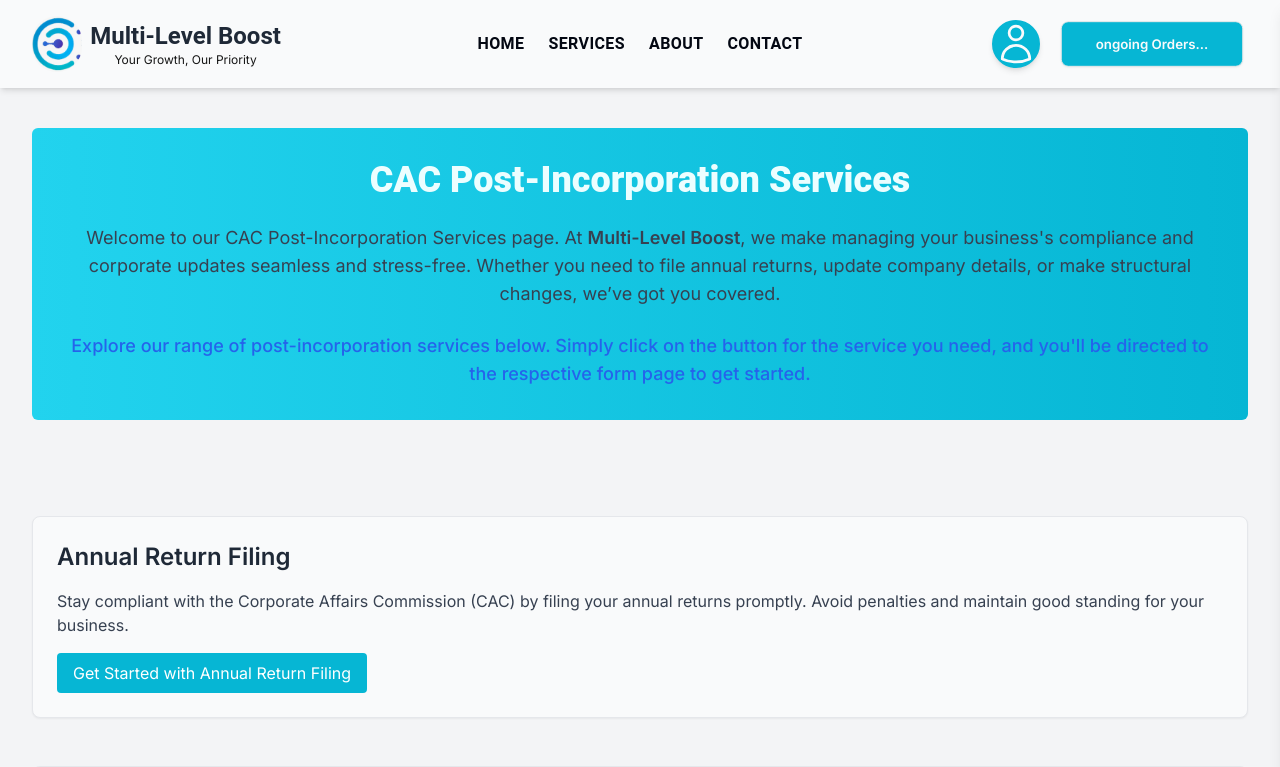
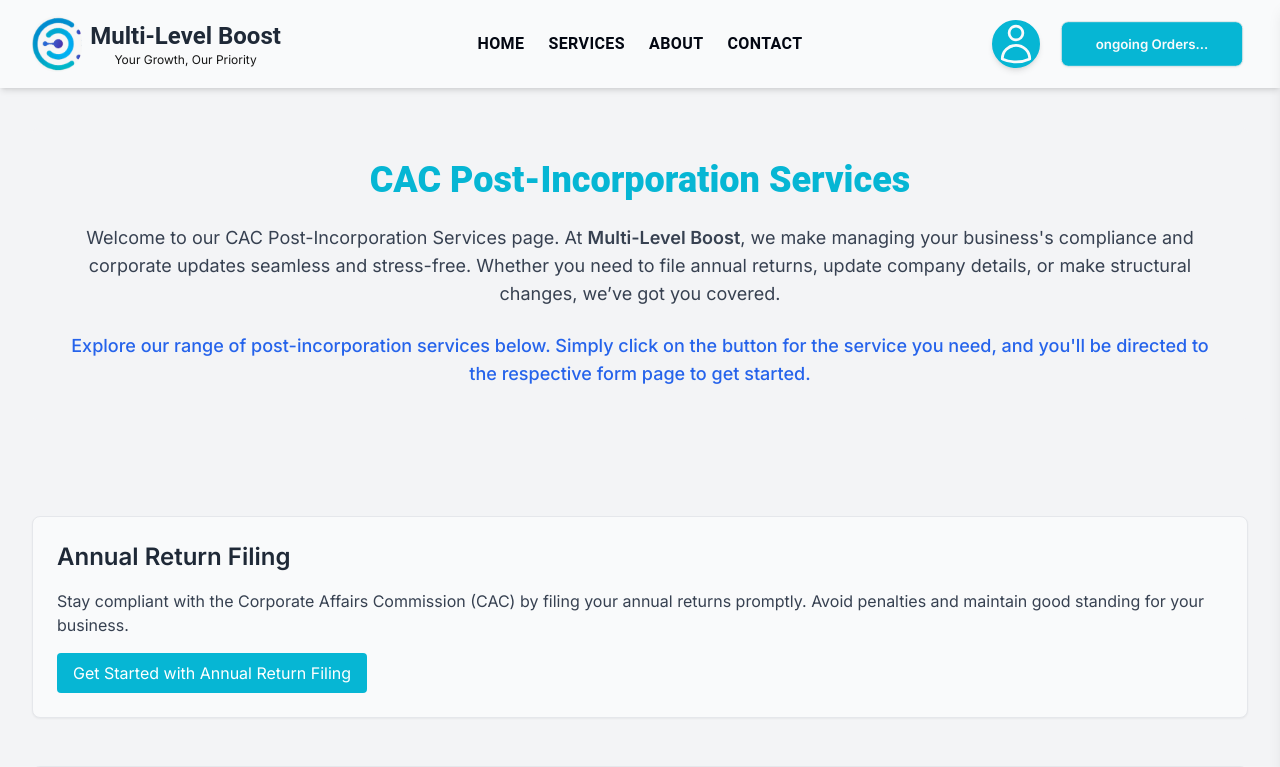
Before and after one commit to elijahkelechi/mlb_frontend, a React (Vite) app: page /CAC_post_incoperation in a window 1280 px wide. Shown: the top 767 px of the page. Built offline with nearby package versions, Linux system fonts and the light colour scheme.

Commit message:
I commit

```diff
--- a/src/pages/CacPostIncoperation.jsx
+++ b/src/pages/CacPostIncoperation.jsx
@@ -11,8 +11,8 @@ const CacPostIncorporation = () => {
       //   backgroundImage: `url(${bgImage})`,
       // }}
     >
-      <div className="bg-gradient-to-r from-cyan-400 to-cyan-500 p-4 md:p-8 rounded-md">
-        <h1 className="text-2xl md:text-4xl font-heading font-extrabold mb-6 text-center text-cyan-50">
+      <div className="bg-gray-100 p-4 md:p-8 rounded-md">
+        <h1 className="text-2xl md:text-4xl font-heading font-extrabold mb-6 text-center text-cyan-500">
           CAC Post-Incorporation Services
         </h1>
         <p className="text-lg mb-6 text-center text-gray-700">
```
